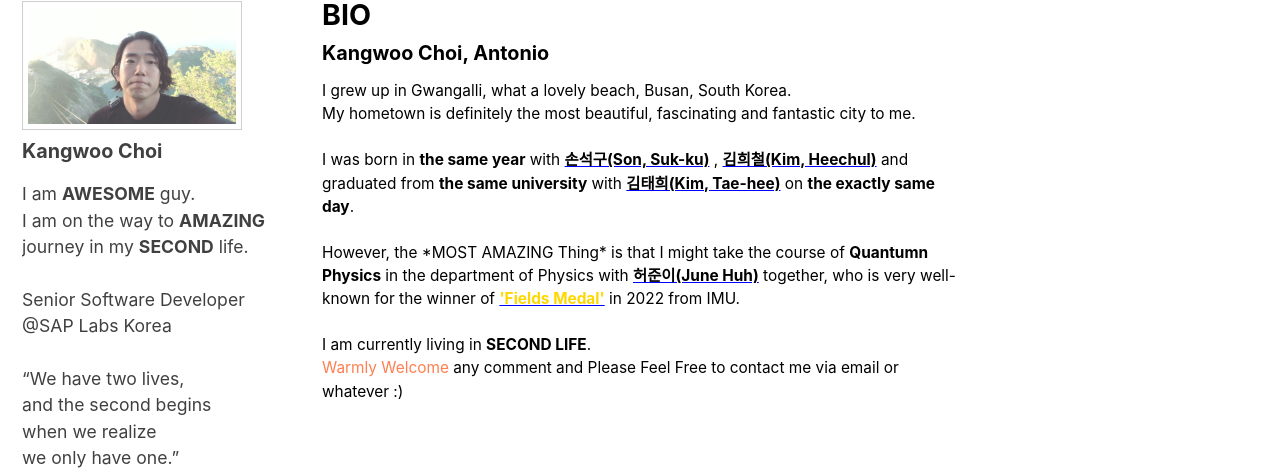
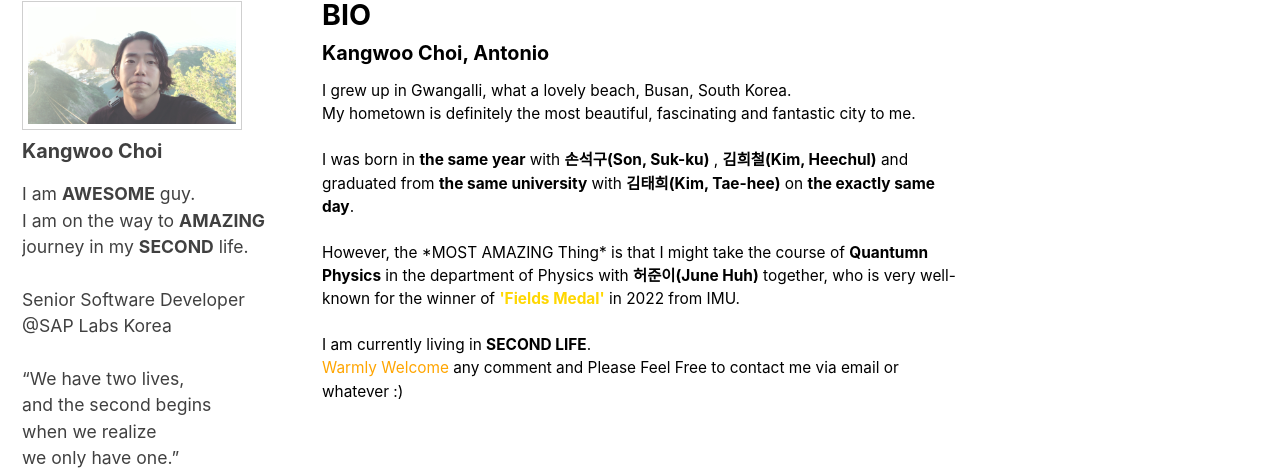
Before and after one commit to KangwooChoi/KangwooChoi.github.io, a Jekyll site: the page built from _pages/bio.md, in a window 1280 px wide. Shown: the part 110-580 px from the top of the page. Built offline with Jekyll 4.4.1, drawn with Linux system fonts in a browser that asks for light colours; cached includes are drawn as plain includes.

Commit message:
Update bio.md

```diff
--- a/_pages/bio.md
+++ b/_pages/bio.md
@@ -11,18 +11,18 @@ author_profile: true
 <p style="font-size:0.7em;">I grew up in Gwangalli, what a lovely beach, Busan, South Korea.
   <br>My hometown is definitely the most beautiful, fascinating and fantastic city to me.
   <br><br>I was born in <b>the same year</b> with
-  <a href="https://www.imdb.com/name/nm7027783/"><b><font color="black">손석구(Son, Suk-ku)</font></b></a>
+  <a style="text-decoration:none;" href="https://www.imdb.com/name/nm7027783/"><b><font color="black">손석구(Son, Suk-ku)</font></b></a>
   ,
-  <a href="https://www.instagram.com/kimheenim?igsh=emhwNnM2YXJ2aTNp"><b><font color="black">김희철(Kim, Heechul)</font></b></a>
+  <a style="text-decoration:none;" href="https://www.instagram.com/kimheenim?igsh=emhwNnM2YXJ2aTNp"><b><font color="black">김희철(Kim, Heechul)</font></b></a>
   and graduated from <b>the same university</b> with
-  <a href="https://www.imdb.com/name/nm1454896/"><b><font color="black">김태희(Kim, Tae-hee)</font></b></a>
+  <a style="text-decoration:none;" href="https://www.imdb.com/name/nm1454896/"><b><font color="black">김태희(Kim, Tae-hee)</font></b></a>
   on <b>the exactly same day</b>.
   <br><br>However, the *MOST AMAZING Thing* is that I might take the course of <b>Quantumn Physics</b> in the department of Physics with
-  <a href="https://web.math.princeton.edu/~huh/"><b><font color="black">허준이(June Huh)</font></b></a>
+  <a style="text-decoration:none;" href="https://web.math.princeton.edu/~huh/"><b><font color="black">허준이(June Huh)</font></b></a>
   together, who is very well-known for the winner of
-  <a href="https://www.mathunion.org/imu-awards/fields-medal/fields-medals-2022"><b><font color="gold">'Fields Medal'</font></b></a>
+  <a style="text-decoration:none;" href="https://www.mathunion.org/imu-awards/fields-medal/fields-medals-2022"><b><font color="gold">'Fields Medal'</font></b></a>
   in 2022 from IMU.
 
-  <br><br>I am currently living in <b>SECOND LIFE</b>. <br><font color="coral">Warmly Welcome</font> any comment and Please Feel Free to contact me via email or whatever :)
+  <br><br>I am currently living in <b>SECOND LIFE</b>. <br><font color="orange">Warmly Welcome</font> any comment and Please Feel Free to contact me via email or whatever :)
 </p>
 </body>
```
